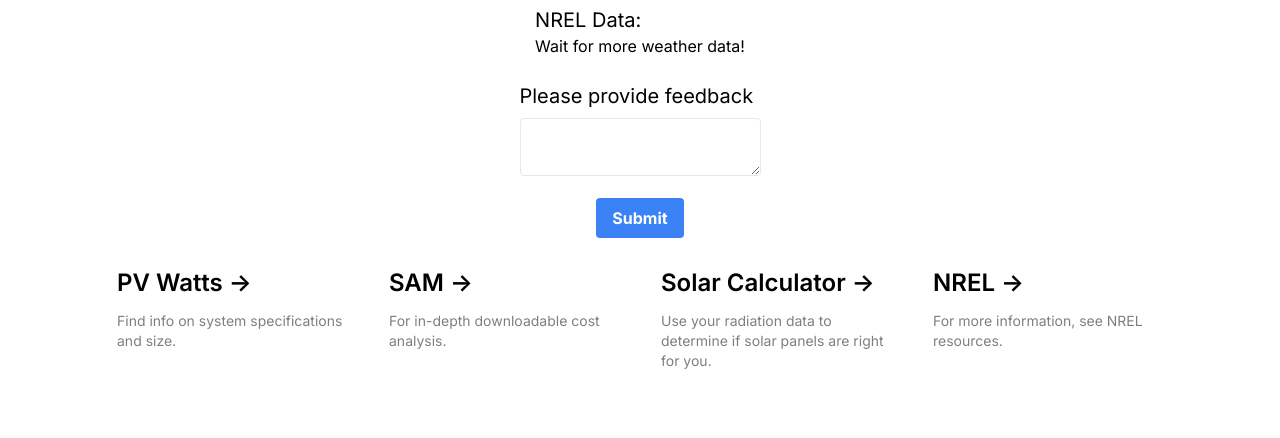
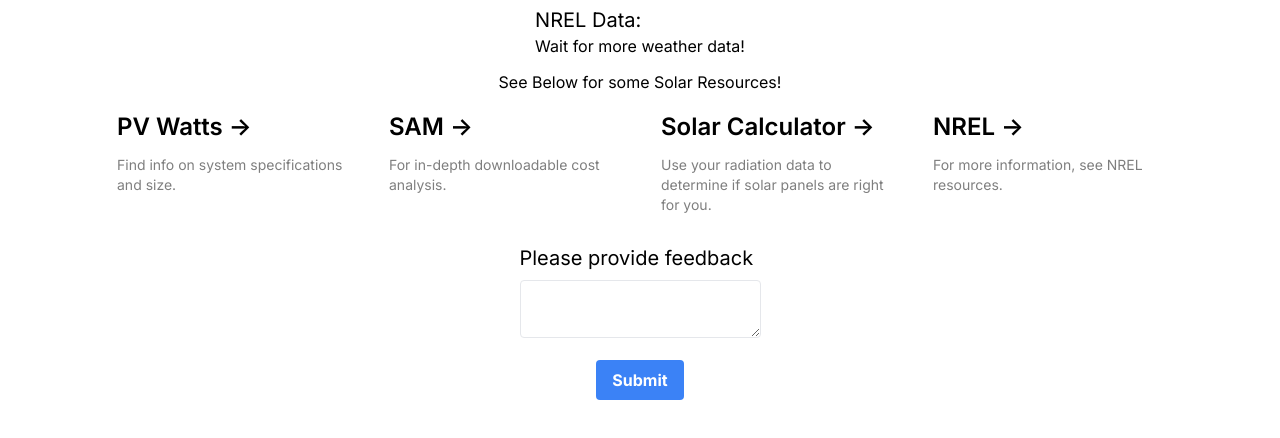
Before and after one commit to mill2808/mi449_final5, a Next.js app: page / in a window 1280 px wide. Shown: the part 853-1291 px from the top of the page. Built offline with nearby package versions, Linux system fonts and the light colour scheme; no server answers; the database is empty.

Commit message:
finishing touches

```diff
--- a/src/pages/index.js
+++ b/src/pages/index.js
@@ -53,11 +53,7 @@
         <NRELData/>
       </div>
 
-      <div className="p-3">
-        <h3 className="text-xl">Please provide feedback</h3>
-        <UserForm/>
-      </div>
-
+      <h3>See Below for some Solar Resources!</h3>
       <div className="mb-32 grid text-center lg:mb-0 lg:grid-cols-4 lg:text-left">
         <a
           href="https://pvwatts.nrel.gov/"
@@ -127,6 +123,10 @@
           </p>
         </a>
       </div>
+      <div className="p-3">
+        <h3 className="text-xl">Please provide feedback</h3>
+        <UserForm/>
+      </div>
     </main>
   )
 }
--- a/src/pages/userInput.js
+++ b/src/pages/userInput.js
@@ -1,7 +1,4 @@
 import React from 'react'
-import { useState } from 'react'
-
-
 
 const UserForm = () => {
     return (
```
